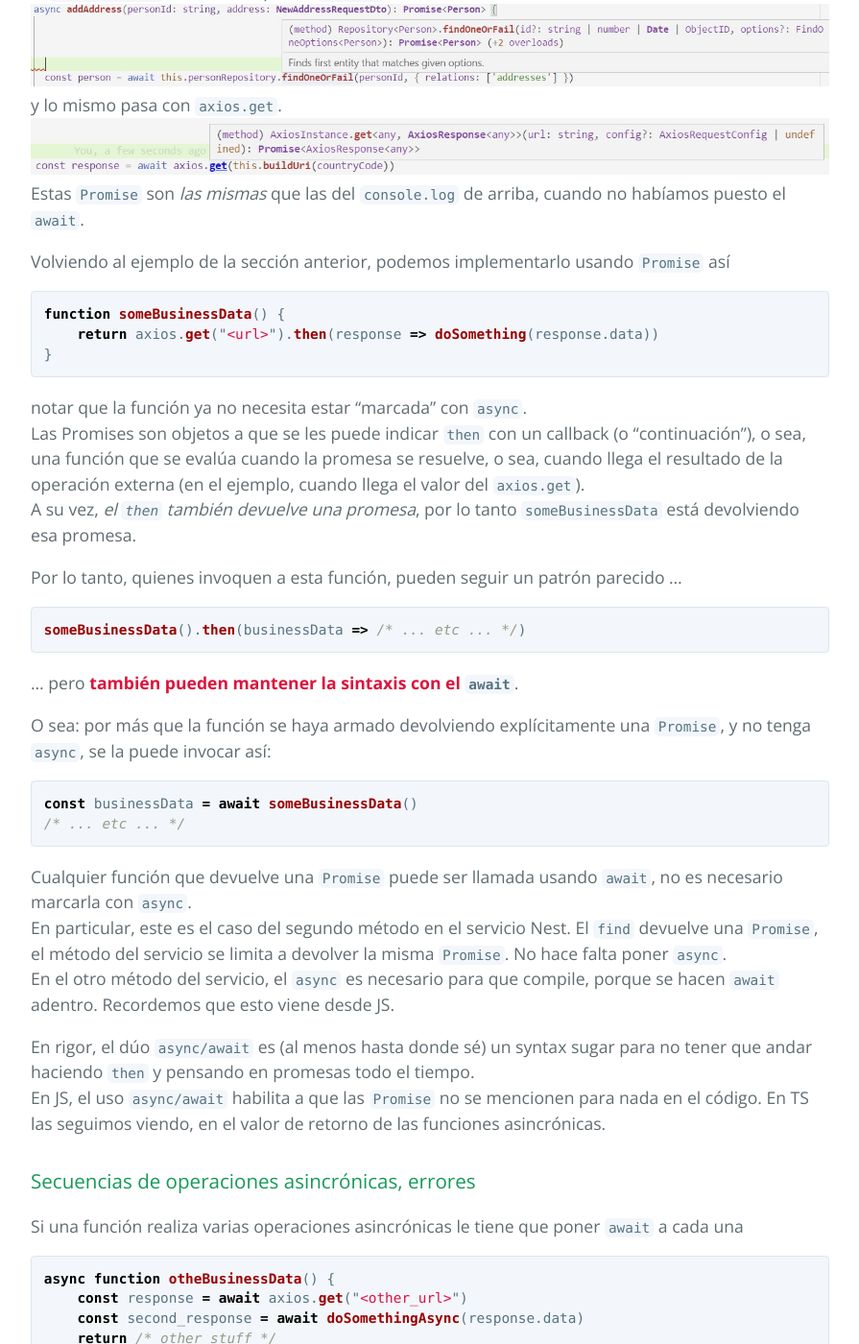
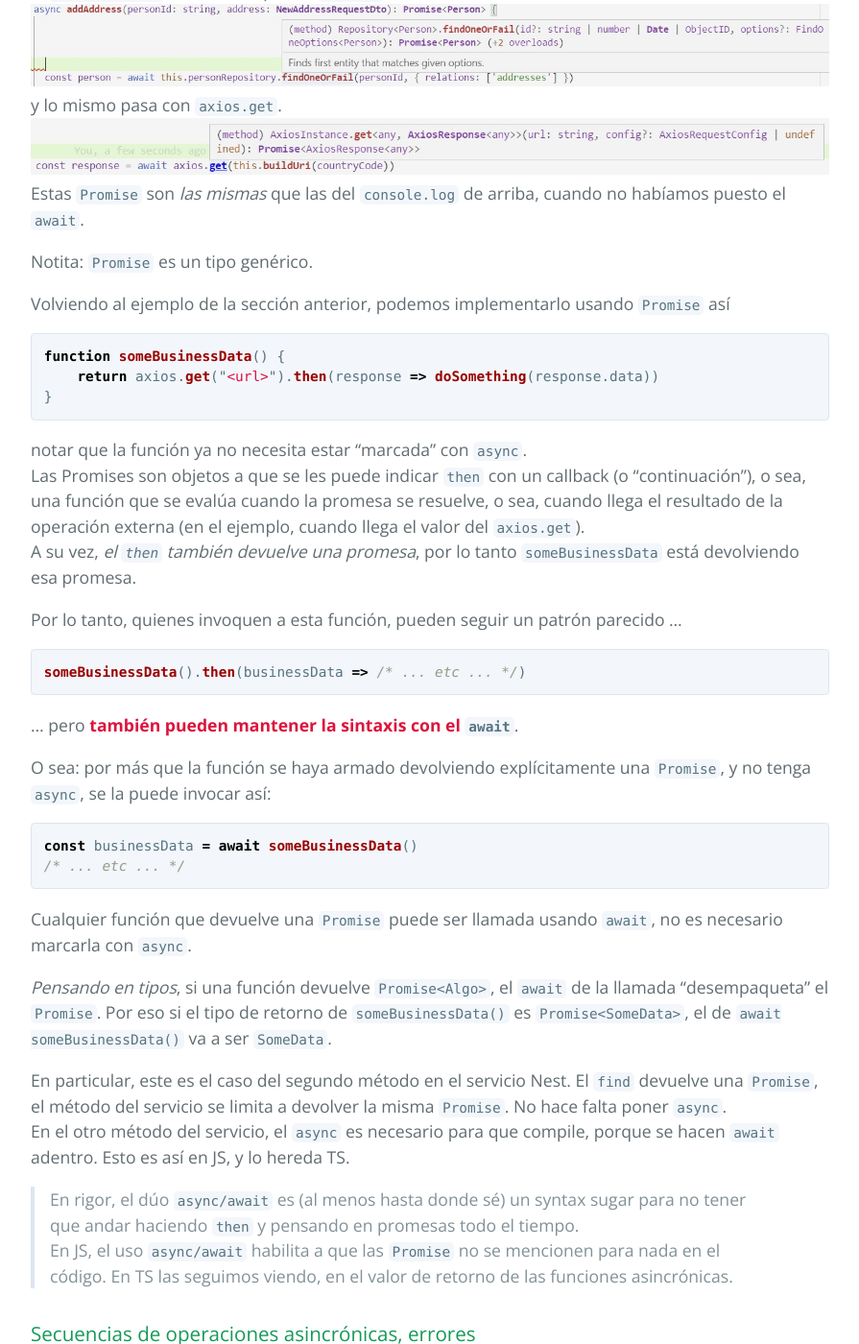
Before and after one commit to clombardi/bdsol-capacitacion-desarrollo, a Jekyll site: the page built from async/promises-async-await.md, in a window 1280 px wide and 1400 px high, scrolled down 2513 px. Shown: the whole window at 96% size, without its empty margins (192-1087 px from the left). Built offline with Jekyll 4.4.1, drawn with Linux system fonts in a browser that asks for light colours; our own code applies the rules of GitHub Pages for plain Markdown files; some of the changed text lies outside the part shown.

Commit message:
async - async-await and promises - ajustes

````diff
--- a/async/promises-async-await.md
+++ b/async/promises-async-await.md
@@ -83,6 +83,8 @@ y lo mismo pasa con `axios.get`.
 ![Tipo de respuesta de `axios.get` es Promise](./images/axios-type-promise.jpg)
 Estas `Promise` son _las mismas_ que las del `console.log` de arriba, cuando no habíamos puesto el `await`.
 
+Notita: `Promise` es un tipo genérico.
+
 Volviendo al ejemplo de la sección anterior, podemos implementarlo usando `Promise` así
 ``` javascript
 function someBusinessData() {
@@ -108,10 +110,13 @@ const businessData = await someBusinessData()
 
 
 Cualquier función que devuelve una `Promise` puede ser llamada usando `await`, no es necesario marcarla con `async`.
+
+_Pensando en tipos_, si una función devuelve `Promise<Algo>`, el `await` de la llamada "desempaqueta" el `Promise`. Por eso si el tipo de retorno de `someBusinessData()` es `Promise<SomeData>`, el de `await someBusinessData()` va a ser `SomeData`.
+
 En particular, este es el caso del segundo método en el servicio Nest. El `find` devuelve una `Promise`, el método del servicio se limita a devolver la misma `Promise`. No hace falta poner `async`.
-En el otro método del servicio, el `async` es necesario para que compile, porque se hacen `await` adentro. Recordemos que esto viene desde JS.
+En el otro método del servicio, el `async` es necesario para que compile, porque se hacen `await` adentro. Esto es así en JS, y lo hereda TS.
 
-En rigor, el dúo `async/await` es (al menos hasta donde sé) un syntax sugar para no tener que andar haciendo `then` y pensando en promesas todo el tiempo.
+> En rigor, el dúo `async/await` es (al menos hasta donde sé) un syntax sugar para no tener que andar haciendo `then` y pensando en promesas todo el tiempo.
 En JS, el uso `async/await` habilita a que las `Promise` no se mencionen para nada en el código. En TS las seguimos viendo, en el valor de retorno de las funciones asincrónicas.
 
 ### Secuencias de operaciones asincrónicas, errores
@@ -161,7 +166,7 @@ function otheBusinessData() {
 En principio, se podría pensar que al agregarse la sintaxis `async/await`, las `Promise` quedaron como cultura general.
 
 Creo que igual es útil entender el concepto de promesa, hasta donde vimos por dos razones:
-1. entender por qué en TS el tipo de retorno de una función asincrónica es `Promise<tipo_de_retorno_nuestro>`, de dónde viene eso y por qué hay que hacerlo así.
+1. entender por qué en TS el tipo de retorno de una función asincrónica es `Promise<SomeData>`, de dónde viene eso y por qué hay que hacerlo así. También, que el `await` "desempaqueta" la `Promise` y nos deja un valor de tipo `SomeData`.
 1. saber que si tengo una función legacy que devuelve una `Promise` explícitamente, aunque no esté definida como `async` la puedo usar con `await`.
 
 Hay otro escenario, en el que nos va a ser útil usar `Promise` en forma explícita. Keep in touch.
````
